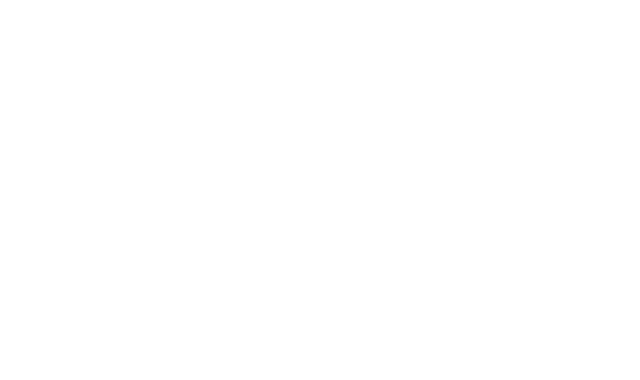
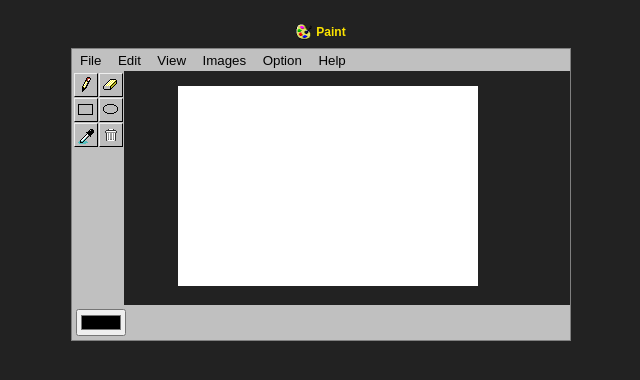
Before and after one commit to drenepiedra/Clon-Paint, a plain HTML site: page index.html in a window 1280 px wide. Shown: the whole page, without its empty margins (319-959 px from the left). Drawn offline with Linux system fonts and the light colour scheme.

Commit message:
Cambios en la ui y funcion de pintar y cambio de color

```diff
--- a/index.html
+++ b/index.html
@@ -4,8 +4,246 @@
     <meta charset="UTF-8">
     <meta name="viewport" content="width=device-width, initial-scale=1.0">
     <title>Clon de Paint con fines didacticos</title>
+    <style>
+     body {
+      font-family: 'Arial', sans-serif;
+      background: #222;
+      padding: 16px;
+      max-width: 500px;
+      margin: 0 auto;
+    }
+
+    h1 {
+        color: #fce300;
+        font-size: 12px;
+        font-weight: 600;
+
+        display: flex;
+        justify-content: center;
+        align-items: center;
+        gap: 4px;
+
+    img {
+        width: 16px;
+        height: auto;
+    }
+    }
+
+    canvas {
+        background: #fff;
+    }
+
+    header {
+        grid-area: header;
+        background: silver;
+        padding: 2px;
+
+    button {
+        border: 0;
+        background: transparent;
+
+        &:hover {
+        box-shadow:
+            1px 1px black,
+            inset -1px -1px gray,
+            inset 1px 1px white;
+        }
+    }
+    }
+
+    main {
+        grid-area: main;
+        padding: 15px;
+    }
+
+    footer {
+      grid-area: footer;
+      background: silver;
+      padding: 4px;
+    }
+
+        #container {
+            border: 1px solid #808080;
+            display: grid;
+            grid-template-areas:
+            "header header header"
+            "aside main main"
+            "footer footer footer";
+    }
+
+    aside{
+        background: silver;
+        grid-area: aside;
+        width: 52px;
+        padding-top: 2px;
+
+        nav{
+            display: flex;
+            flex-wrap: wrap;
+            gap: 1px;
+            justify-content: center;
+        }
+
+        button{
+            width: 24px;
+            height: 24px;
+
+            background: #bdbdbd url('./icons/draw.png') no-repeat center;
+            border: 1.5px solid #eee ;
+            border-right-color:#000 ;
+            border-bottom-color:#000 ;
+
+            image-rendering: pixelated;
+
+            &:active{
+                background-color: #eee;
+                border-color: #000 ;
+                border-right-color:#ffffff ;
+                border-bottom-color:#ffffff ;
+            }
+        }
+    }
+    #erase-btn {
+      background-image: url('./icons/erase.png');
+    }
+
+    #rectangle-btn {
+      background-image: url('./icons/rectangle.png');
+    }
+
+    #ellipse-btn {
+      background-image: url('./icons/ellipse.png');
+    }
+
+    #picker-btn {
+      background-image: url('./icons/picker.png');
+    }
+
+    #clear-btn {
+      background-image: url('./icons/trash.png');
+      background-size: 18px;
+    }
+
+    #save-btn {
+      background-image: url('./icons/save.png');
+    }
+
+    </style>
+
+    <script type="module">
+        // CONSTANTES
+        const MODES = {
+      DRAW: 'draw',
+      ERASE: 'erase',
+      RECTANGLE: 'rectangle',
+      ELLIPSE: 'ellipse',
+      PICKER: 'picker',
+      SAVE: 'save'
+    }
+
+    const $ = selector => document.querySelector(selector)
+    const $$ = selector => document.querySelectorAll(selector)
+
+        //ELEMENTOS
+        const $canvas = $('#canvas')
+        const $colorPicker = $('#color-picker')//recuperar el color picker para usar los colores
+        const  ctx = $canvas.getContext('2d')
+
+        // ESTADOS
+        let isDrawing = false
+        let isShiftPressed = false
+        let startX, startY
+        let lastX = 0
+        let lastY = 0
+        let mode = MODES.DRAW
+        let imageData
+
+        //EVENTOS
+        $canvas.addEventListener('mousedown', startDrawing)
+        $canvas.addEventListener('mousemove', draw)
+        $canvas.addEventListener('mouseup', stopDrawing)
+        $canvas.addEventListener('mouseleave', stopDrawing)
+
+
+        $colorPicker.addEventListener('change', handleChangeColor)
+
+        // METODOS
+        function startDrawing (event) {
+        isDrawing = true
+
+        const {offsetX, offsetY} = event
+        ;[startX,startY] = [offsetX,offsetY]
+        ;[lastX,lastY] = [offsetX,offsetY]
+
+        // console.log(startX,startY,offsetX,offsetY)
+    }
+
+    function draw(event) {
+        if (!isDrawing) return
+
+        const { offsetX, offsetY } = event
+
+        // comenzar un trazado
+        ctx.beginPath()
+
+        // mover el trazado a las coordenadas actuales
+        ctx.moveTo(lastX, lastY)
+
+        // dibujar una línea entre coordenadas actuales y las nuevas
+        ctx.lineTo(offsetX, offsetY)
+
+        ctx.stroke();
+
+        // actualizar la última coordenada utilizada
+        [lastX, lastY] = [offsetX, offsetY]
+
+        }
+
+        function stopDrawing(event){
+            isDrawing = false
+
+        }
+
+        function handleChangeColor() {
+      const { value } = $colorPicker
+      ctx.strokeStyle = value
+    }
+
+
+    </script>
 </head>
 <body>
+    <h1>
+        <img src="./icon.png" alt="Paint">
+    Paint
+    </h1>
 
+    <div id="container">
+        <header>
+            <button>File</button>
+            <button>Edit</button>
+            <button>View</button>
+            <button>Images</button>
+            <button>Option</button>
+            <button>Help</button>
+        </header>
+    <aside>
+        <nav>
+            <button id="draw-btn" title="Pencil"></button>
+            <button id="erase-btn" title="Borrar"></button>
+            <button id="rectangle-btn" title="Rectangulo"></button>
+            <button id="ellipse-btn" title="Elipse"></button>
+            <button id="picker-btn" title="Capturar Color"></button>
+            <button id="clear-btn" title="Eliminar"></button>
+        </nav>
+    </aside>
+        <main>
+            <canvas id="canvas" width="300" height="200"s></canvas>
+        </main>
+
+        <footer>
+            <input type="color" id="color-picker" value='#000000'>
+        </footer>
+    </div>
 </body>
 </html>
```
Also changed, not shown: cursors/erase.png (added), cursors/picker.png (added), cursors/pincel.png (added), cursors/point.png (added), icon.png (added), icons/clear.png (added), icons/draw.png (added), icons/ellipse.png (added), icons/erase.png (added), icons/fill.png (added), icons/picker.png (added), icons/rectangle.png (added), icons/save.png (added), icons/star.png (added), 1 more files.
